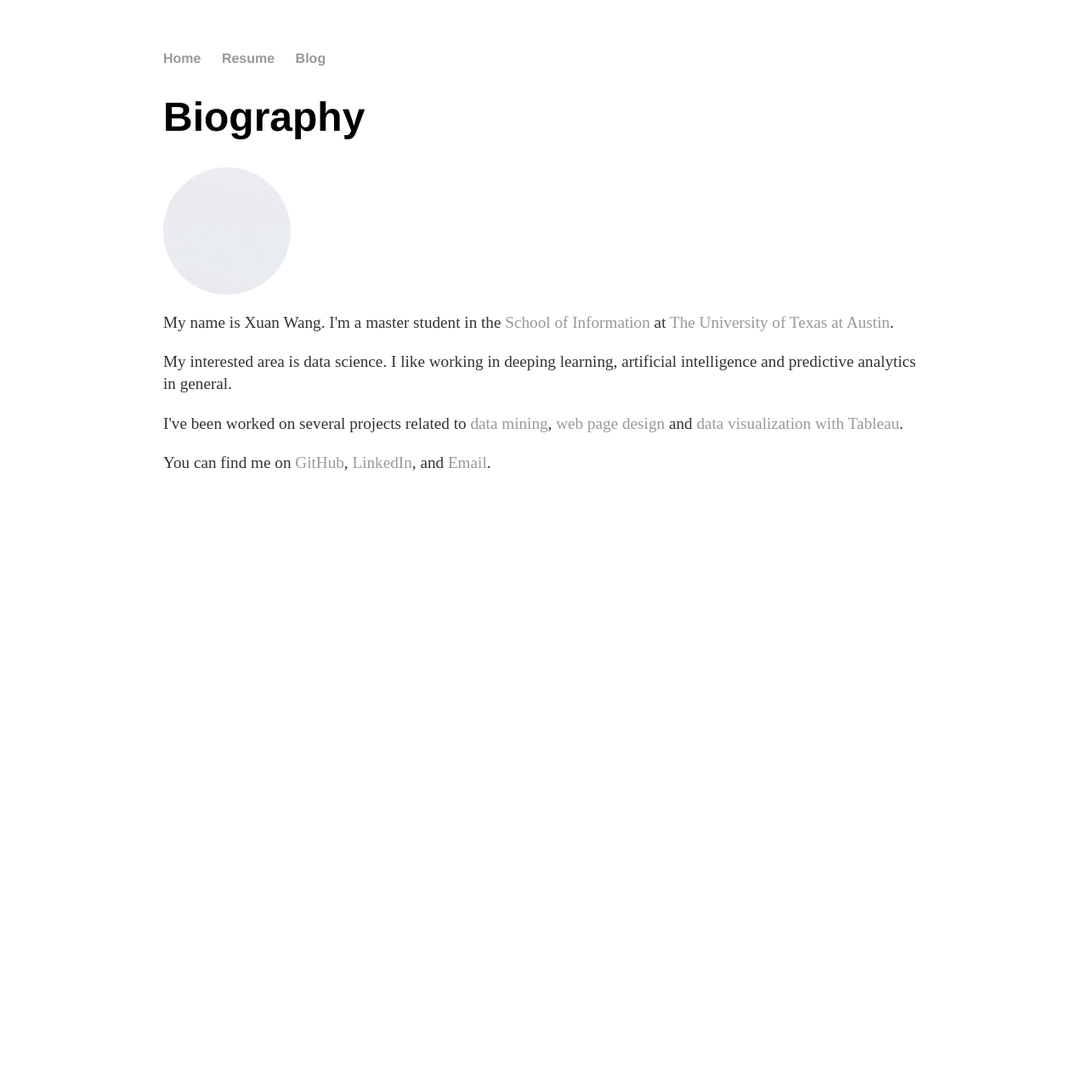
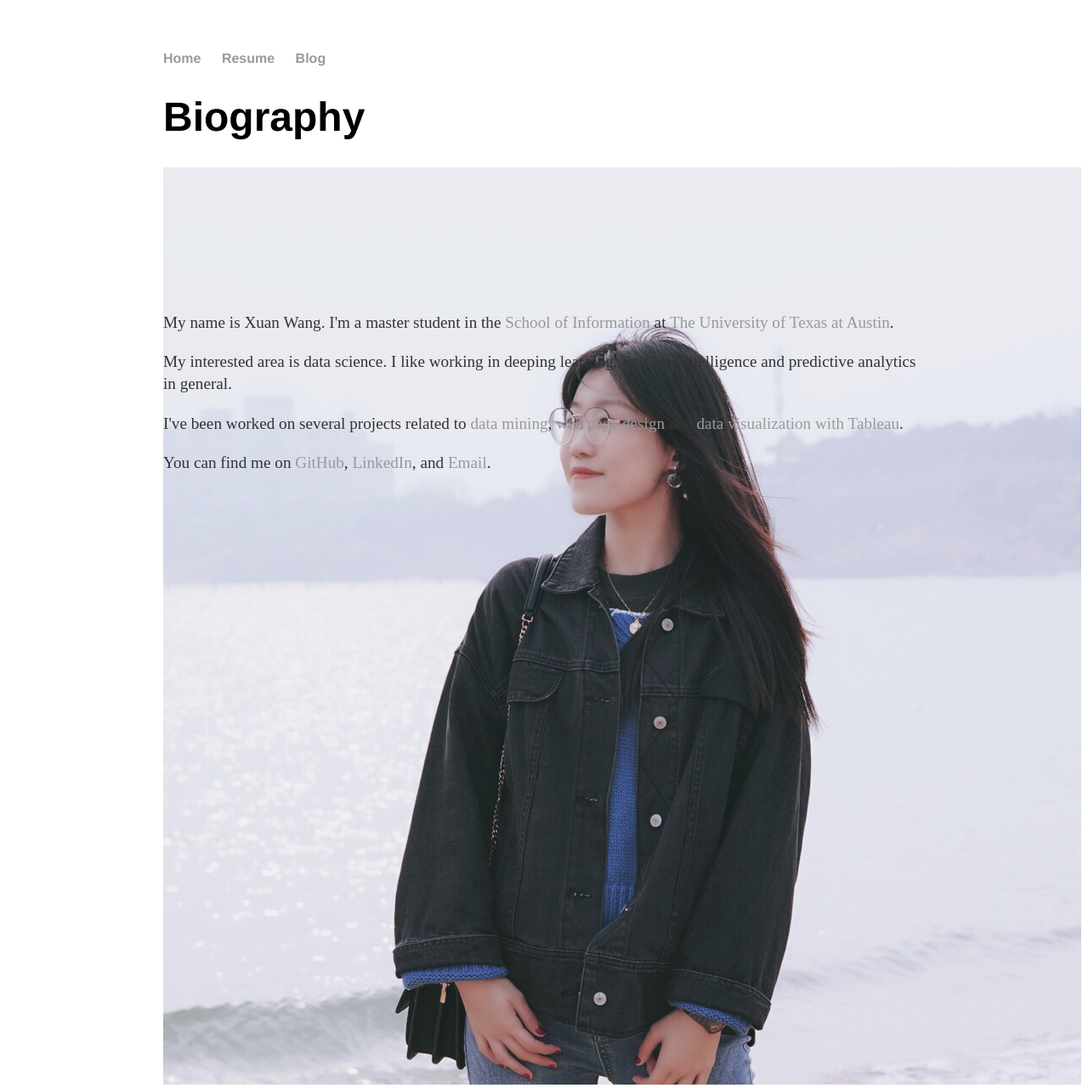
Before and after one commit to xxuanwang-zz/Portfolio, a Jekyll site: the page built from index.html, in a window 1280 px wide. Shown: the whole page at 85% size. Built offline with Jekyll 4.4.1, drawn with Linux system fonts in a browser that asks for light colours; before the commit the page ends 900 px from its top, so only the background shows below that.

Commit message:
Update index.html

```diff
--- a/index.html
+++ b/index.html
@@ -7,7 +7,7 @@ title: Xuan Wang
     <h1>Biography</h1>
   </header>
   <section id="about">
-    <div style="width:150px; height:150px; border-radius:50%; overflow:hidden;">
+    <div style="width:150px; height:150px; border-radius:50%;">
       <img src="./img/me.jpg"/>
     </div>
     <p>
```
